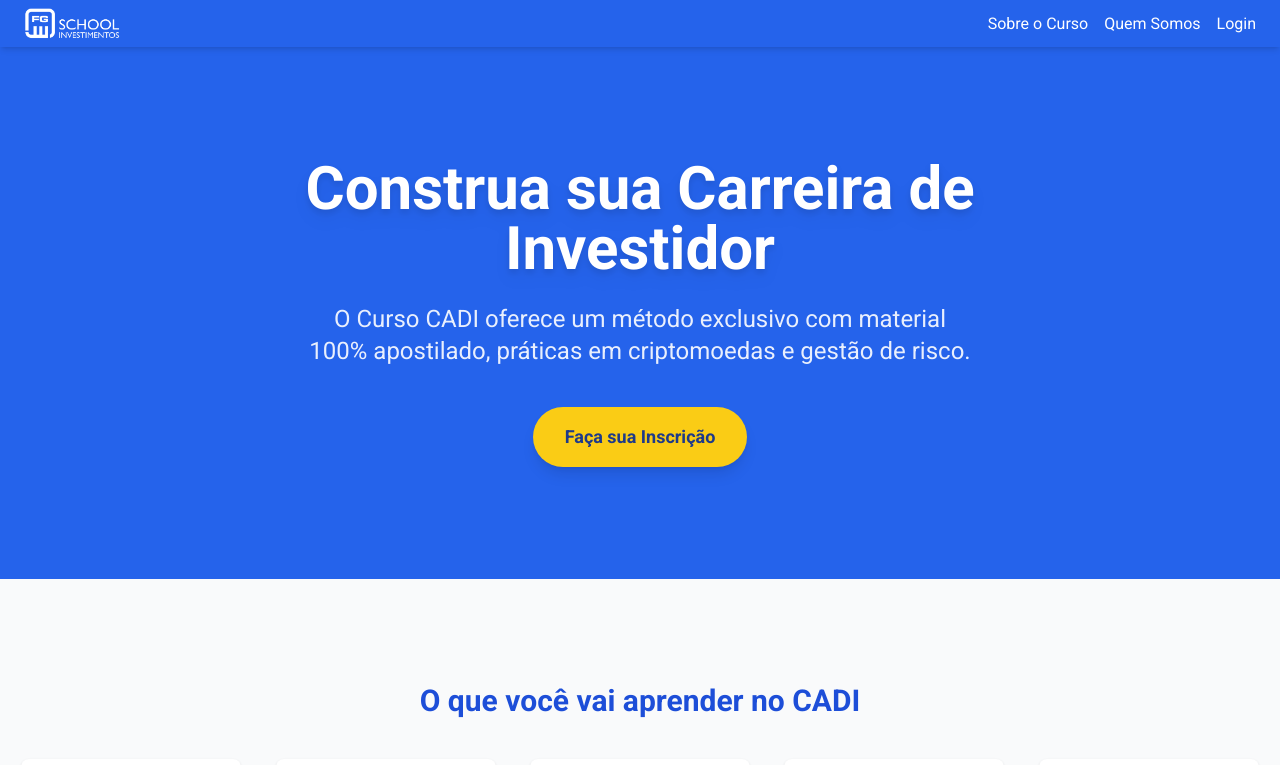
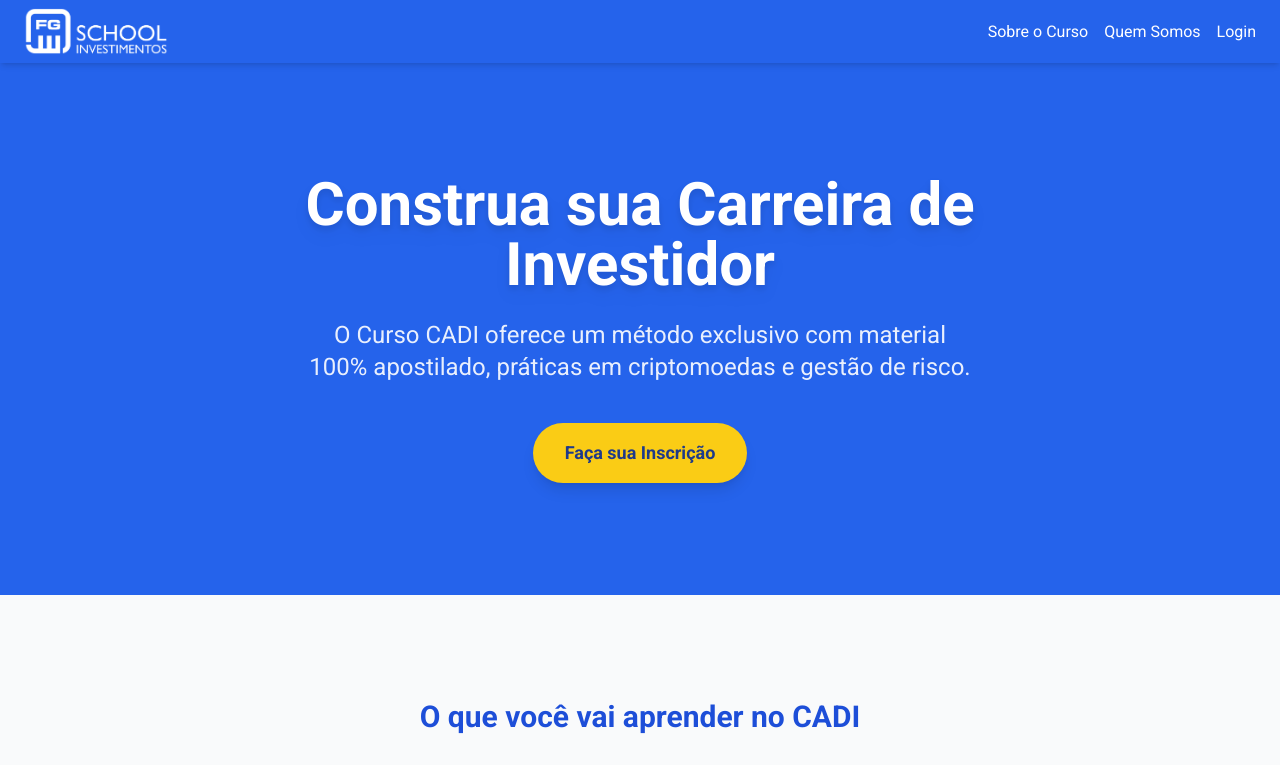
Before and after one commit to AdrielBegin/FgInvestimentoForm, a Next.js app: page / in a window 1280 px wide. Shown: the top 765 px of the page. Built offline with nearby package versions, Linux system fonts and the light colour scheme; no server answers.

Commit message:
feat: aumentando a imagem

```diff
--- a/src/app/routes/pagina-inscricao/page.tsx
+++ b/src/app/routes/pagina-inscricao/page.tsx
@@ -1,7 +1,7 @@
 
 'use client';
 
-import fg from '@/public/logo/LogoFG.svg'
+import fg from '@/public/logo/FgSemFundo.png'
 import PaginaInscricao from "@/src/components/paginaInscricao/PaginaInscricao";
 export default function FormMecadoPagoPage() {
 
--- a/src/components/informacoesCurso/InformacoesCurso.tsx
+++ b/src/components/informacoesCurso/InformacoesCurso.tsx
@@ -3,14 +3,14 @@ import { FC } from 'react';
 import { BeneficioItem } from '../beneficioItem/BeneficioItem';
 import { InvestimentoCurso } from '../investimentoCurso/InvestimentoCurso';
 
-// Componente funcional com tipagem explícita
+
 export const InformacoesCurso: FC<InformacoesCursoProps> = ({ fg, isCursoMentoria }) => (
-  <div className="w-full md:w-2/5 bg-blue-600 p-8 text-white">
+  <div className="w-full md:w-2/5 bg-blue-600 text-white flex flex-col justify-center items-center p-8 min-h-screen">
     <div className="mb-6 flex justify-center">
       <Image
         src={fg}
         alt="Logo da empresa"
-        width={150}
+        width={230}
         height={150}
         className="filter brightness-0 invert"
       />
--- a/src/components/paginaInicial/HomePag.tsx
+++ b/src/components/paginaInicial/HomePag.tsx
@@ -21,8 +21,8 @@ export default function Home() {
                 <Image
                     src={fg}
                     alt="Logo"
-                    width={100}
-                    height={100}
+                    width={150}
+                    height={150}
                     className="filter brightness-0 invert"
                 />
                 <nav className="flex gap-4 items-center text-base">
```
